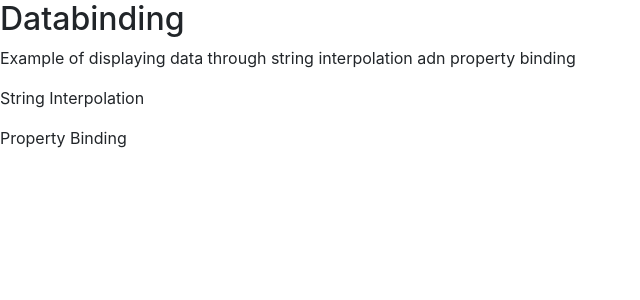
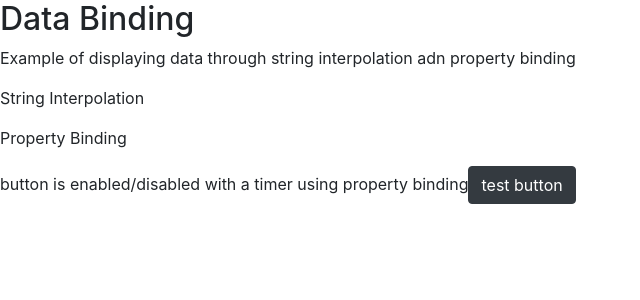
Before and after one commit to HillLuke/Udemy-Angular-The-Complete-Guide, an Angular app in the folder Section 2/The-Basics/: page / in a window 1280 px wide. Shown: the top 300 px of the page, without its empty margins (0-640 px from the left). Built offline with nearby package versions, Linux system fonts and the light colour scheme.

Commit message:
Enable button using property binding

```diff
--- a/Section 2/The-Basics/src/app/components/databinding/databinding.component.html
+++ b/Section 2/The-Basics/src/app/components/databinding/databinding.component.html
@@ -1,4 +1,6 @@
-<p class="h2">Databinding</p>
+<p class="h2">Data Binding</p>
 <p>Example of displaying data through string interpolation adn property binding<p>
 <p>{{stringInterpolation}}</p>
 <p [innerText]="propertyBinding"></p>
+<label>button is enabled/disabled with a timer using property binding</label>
+<button class="btn btn-dark" [disabled]="!enableButton">test button</button>
--- a/Section 2/The-Basics/src/app/components/databinding/databinding.component.ts
+++ b/Section 2/The-Basics/src/app/components/databinding/databinding.component.ts
@@ -8,10 +8,14 @@ import { Component, OnInit } from '@angular/core';
 export class DatabindingComponent implements OnInit {
   stringInterpolation = 'String Interpolation';
   propertyBinding = 'Property Binding';
+  enableButton = false;
 
-  constructor() { }
+  constructor() {
+    setTimeout(() => {
+      this.enableButton = !this.enableButton;
+    }, 2000);
+   }
 
   ngOnInit(): void {
   }
-
 }
```
